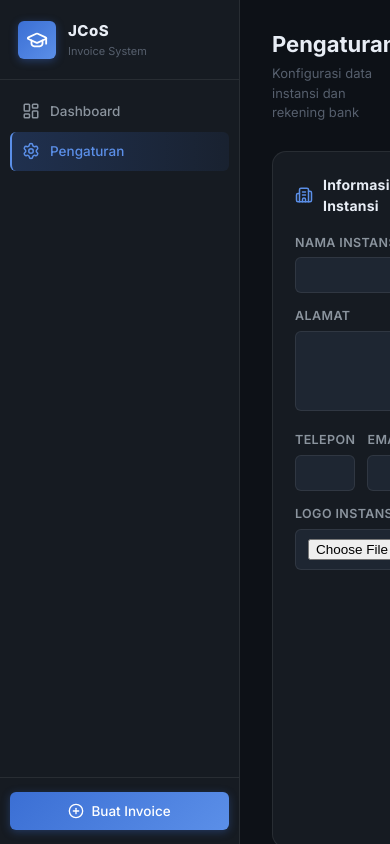
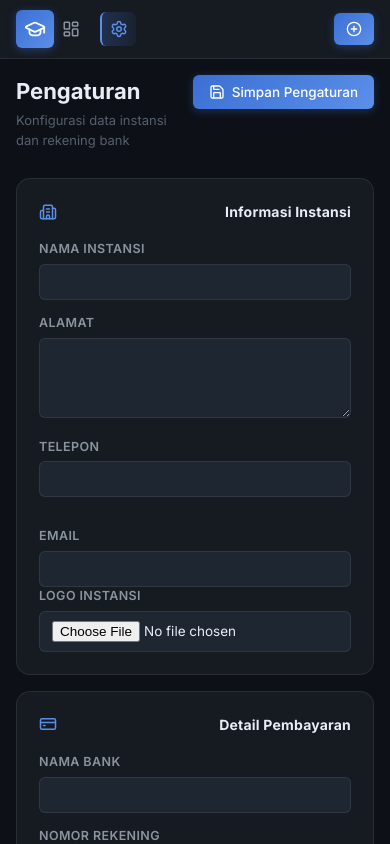
Before and after one commit to arifin1106/invoice-generator, a React (Vite) app in the folder frontend/: page /settings in a window 390 px wide. Shown: the top 844 px of the page. Built offline with nearby package versions, Linux system fonts and the light colour scheme; no server answers.

Commit message:
Implement responsive layout for mobile and tablet

```diff
--- a/frontend/src/index.css
+++ b/frontend/src/index.css
@@ -851,3 +851,126 @@ body {
   .page { padding: 0; }
   .a4-sheet { box-shadow: none; margin: 0; width: 100%; }
 }
+
+/* ──────────────────────────────────────────────────────── */
+/*  RESPONSIVE (TABLET & MOBILE)                            */
+/* ──────────────────────────────────────────────────────── */
+
+/* Tablet (max-width: 1024px) */
+@media (max-width: 1024px) {
+  .stats-grid {
+    grid-template-columns: repeat(2, 1fr);
+  }
+}
+
+/* Mobile (max-width: 768px) */
+@media (max-width: 768px) {
+  .app-shell {
+    flex-direction: column;
+  }
+
+  /* Sidebar as Header */
+  .sidebar {
+    position: sticky;
+    width: 100%;
+    height: auto;
+    flex-direction: row;
+    justify-content: space-between;
+    align-items: center;
+    padding: 10px 16px;
+    border-right: none;
+    border-bottom: 1px solid var(--border);
+    z-index: 100;
+  }
+
+  .sidebar-brand {
+    padding: 0;
+    border: none;
+  }
+  .brand-text {
+    display: none;
+  }
+
+  .sidebar-nav {
+    flex-direction: row;
+    gap: 12px;
+    padding: 0;
+  }
+  .nav-item {
+    padding: 8px;
+  }
+  .nav-item span {
+    display: none;
+  }
+
+  .sidebar-footer {
+    padding: 0;
+    border: none;
+    margin: 0;
+  }
+  .sidebar-footer span {
+    display: none;
+  }
+  .sidebar-footer .btn {
+    padding: 8px 12px;
+    width: auto;
+  }
+
+  .main-content {
+    margin-left: 0;
+  }
+
+  .page {
+    padding: 16px;
+  }
+
+  /* Dashboard & Forms */
+  .stats-grid {
+    grid-template-columns: 1fr;
+  }
+  .filters-bar {
+    flex-direction: column;
+    align-items: stretch;
+  }
+  .filter-select {
+    width: 100%;
+  }
+
+  .form-grid-2,
+  .form-row-2 {
+    grid-template-columns: 1fr;
+    gap: 16px;
+  }
+
+  /* Table Overflow */
+  .table-card {
+    overflow-x: auto;
+  }
+  .data-table {
+    min-width: 800px; /* force scroll if screen is smaller */
+  }
+
+  /* Preview A4 on Mobile */
+  .preview-page {
+    overflow-x: auto;
+    padding-bottom: 30px;
+  }
+  .a4-sheet {
+    margin: 0 auto;
+  }
+
+  .preview-actions {
+    flex-direction: column;
+    align-items: stretch;
+    gap: 12px;
+  }
+  .preview-action-right {
+    flex-direction: column;
+    width: 100%;
+  }
+  .preview-action-right button,
+  .preview-action-right a {
+    width: 100%;
+    justify-content: center;
+  }
+}
```
